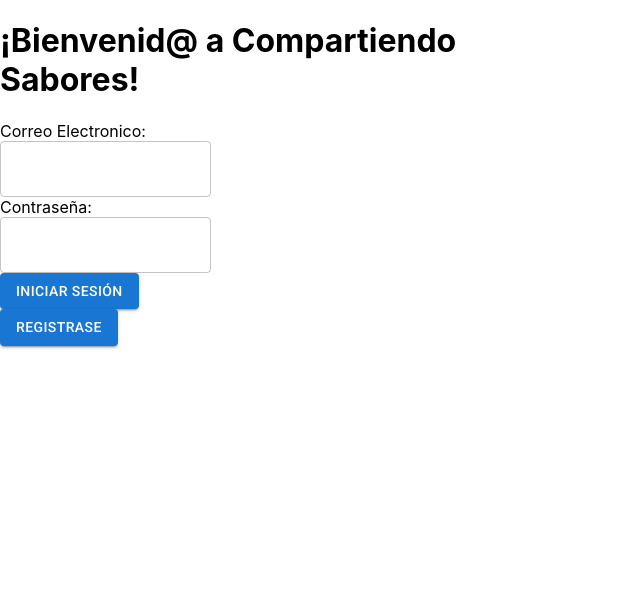
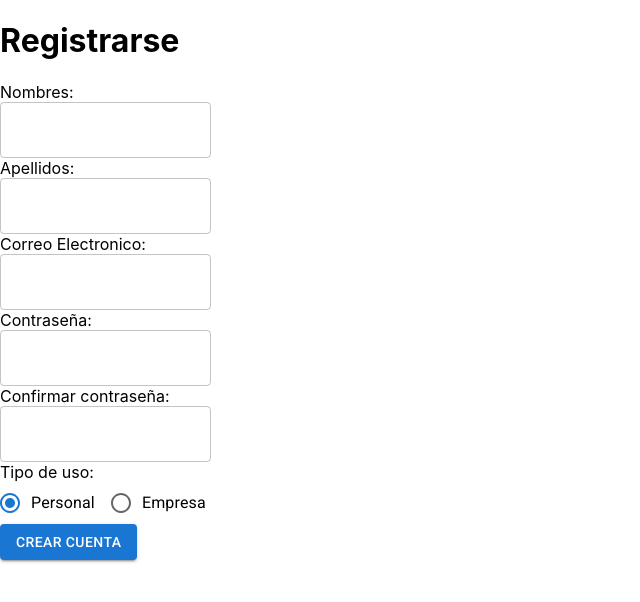
Before and after one commit to Gabicho258/compartiendo-sabores-react-tsx, a React (Create React App) app: page / in a window 1280 px wide. Shown: the top 602 px of the page, without its empty margins (0-640 px from the left). Built offline with nearby package versions, Linux system fonts and the light colour scheme.

Commit message:
Añadiendo los elementos de la pagina de Registro

```diff
--- a/src/pages/Register/Register.tsx
+++ b/src/pages/Register/Register.tsx
@@ -1,16 +1,29 @@
 import { useEffect, useState } from "react";
 import TextField from "@mui/material/TextField";
 import Button from "@mui/material/Button";
+import Radio from "@mui/material/Radio";
+import RadioGroup from "@mui/material/RadioGroup";
+import FormControlLabel from "@mui/material/FormControlLabel";
+import FormControl from "@mui/material/FormControl";
 import "./_Register.scss";
 
-interface credentials  {
-    email: string;
-    password: string,
+interface dataUser  {
+    name: String,
+    lastName: String,
+    email: String,
+    password: String,
+    verifyPassword: String,
+    rol: String
 };
+
 export const Register = () =>{
-    const [form, setForm] = useState<credentials>({
+    const [form, setForm] = useState< dataUser >({
+        name: '',
+        lastName: '',
         email: '',
         password: '',
+        verifyPassword: '',
+        rol: ''
     });
 
     const inputChange = (value: string, field: string) => {
@@ -18,21 +31,53 @@ export const Register = () =>{
           ...form,
           [field]: value,
         });
-      };
+    }
     console.log(form);
+
     return (
       <>
-        <div className="container">
-          <div className="loginTitle">
-            <h1 className="loginTitle__t">
-            ¡Bienvenid@ a Compartiendo
+        <div className="registerContainer">
+          <div className="registerTitle">
+            <h1 className="registerTitle__t">
+                Registrarse
             <br />
-            Sabores!
             </h1>
           </div>
-          <form className="loginForm">
-            <div className="loginForm__email">
-              <div className="loginForm__email-label">
+          <form className="registerForm">
+            <div className="registerForm__name">
+              <div className="registerForm__name-label">
+                <label >
+                Nombres:
+                </label>
+              </div>
+              <TextField
+                required
+                id="name"
+                className="registerForm__name-input"
+                value={form.name}
+                onChange={({ target }) => {
+                  inputChange(target.value, "name");
+                }}
+              />
+            </div>
+            <div className="registerForm__lastName">
+              <div className="registerForm__lastName-label">
+                <label >
+                Apellidos:
+                </label>
+              </div>
+              <TextField
+                required
+                id="lastName"
+                className="registerForm__lastName-input"
+                value={form.lastName}
+                onChange={({ target }) => {
+                  inputChange(target.value, "lastName");
+                }}
+              />
+            </div>
+            <div className="registerForm__email">
+              <div className="registerForm__email-label">
                 <label >
                 Correo Electronico:
                 </label>
@@ -41,15 +86,15 @@ export const Register = () =>{
                 required
                 id="email"
                 type="email"
-                className="loginForm__email-input"
+                className="registerForm__email-input"
                 value={form.email}
                 onChange={({ target }) => {
                   inputChange(target.value, "email");
                 }}
               />
             </div>
-            <div className="loginForm__password">
-              <div className="loginForm__email-label">
+            <div className="registerForm__password">
+              <div className="registerForm__password-label">
                 <label>
                   Contraseña:
                 </label>
@@ -59,26 +104,66 @@ export const Register = () =>{
                 value={form.password}
                 id="password"
                 type="password"
-                className="loginForm__password-input"
+                className="registerForm__password-input"
                 onChange={({ target }) => {
                   inputChange(target.value, "password");
                 }}
               />
             </div>
-            <div className="loginForm__btn-login">
+            <div className="registerForm__verifyPassword">
+              <div className="registerForm__verifyPassword-label">
+                <label>
+                  Confirmar contraseña:
+                </label>
+              </div>
+              <TextField
+                required
+                value={form.verifyPassword}
+                id="verifyPassword"
+                type="password"
+                className="registerForm__verifyPassword-input"
+                onChange={({ target }) => {
+                  inputChange(target.value, "verifyPassword");
+                }}
+              />
+            </div>
+            <div className="registerForm__userType">
+              <label>Tipo de uso:</label>
+              <br />
+              <FormControl className="registerForm__userType-formControl">
+                <RadioGroup
+                    row
+                    name="userType"
+                    defaultValue={"Personal"}
+                    className="registerForm__userType-formControl-radioGroup"
+                >
+
+                    <FormControlLabel
+                    value="Personal"
+                    control={<Radio />}
+                    label="Personal"
+                    onClick={({}) => {
+                        inputChange("Personal", "rol");
+                    }}
+                    />
+
+                    <FormControlLabel
+                    value="Empresa"
+                    control={<Radio />}
+                    label="Empresa"
+                    onClick={({}) => {
+                        inputChange("Empresa", "rol");
+                    }}
+                    />
+                </RadioGroup>
+              </FormControl>
+            </div>
+            <div className="registerForm__btn-create">
               <Button
                 variant="contained"
-                className="loginForm__btn-login-b"
+                className="registerForm__btn-create-b"
               >
-                Iniciar Sesión
-              </Button>
-            </div>
-            <div className="loginForm__btn-register">
-              <Button
-                variant="contained"
-                className="loginForm__btn-register-b"
-              >
-                Registrase
+                Crear Cuenta
               </Button>
             </div>
           </form>
```
Lines whose indentation alone changed are shown as unchanged.
